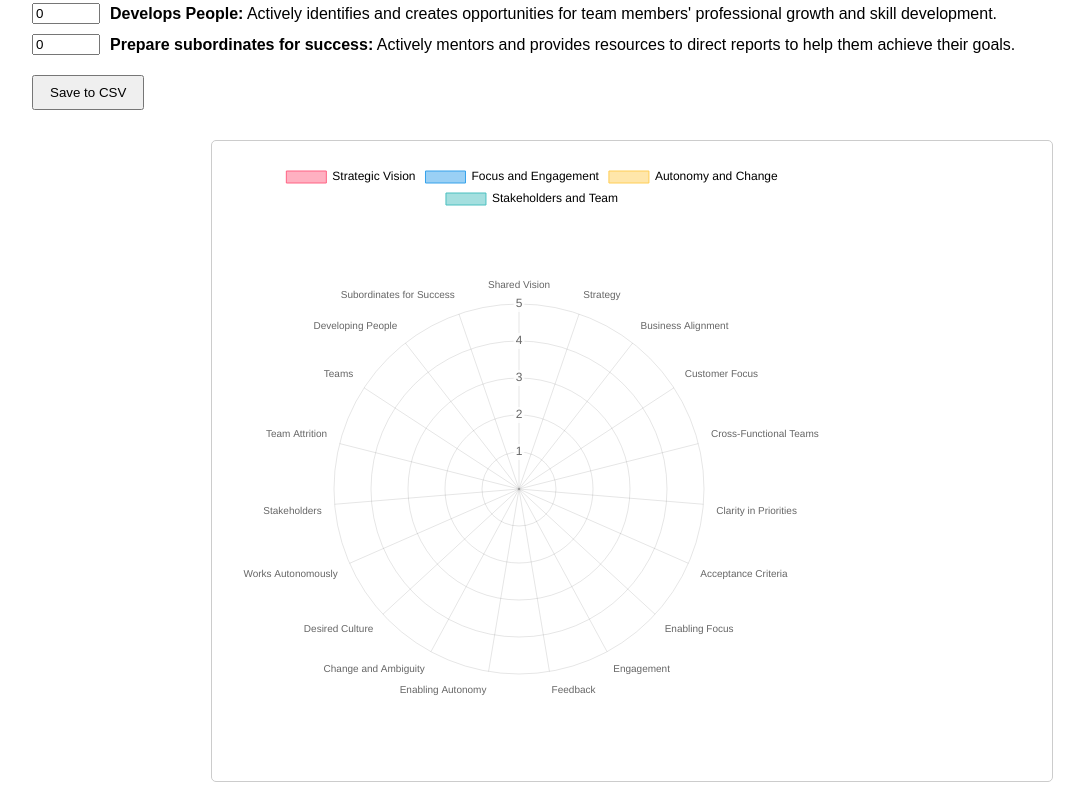
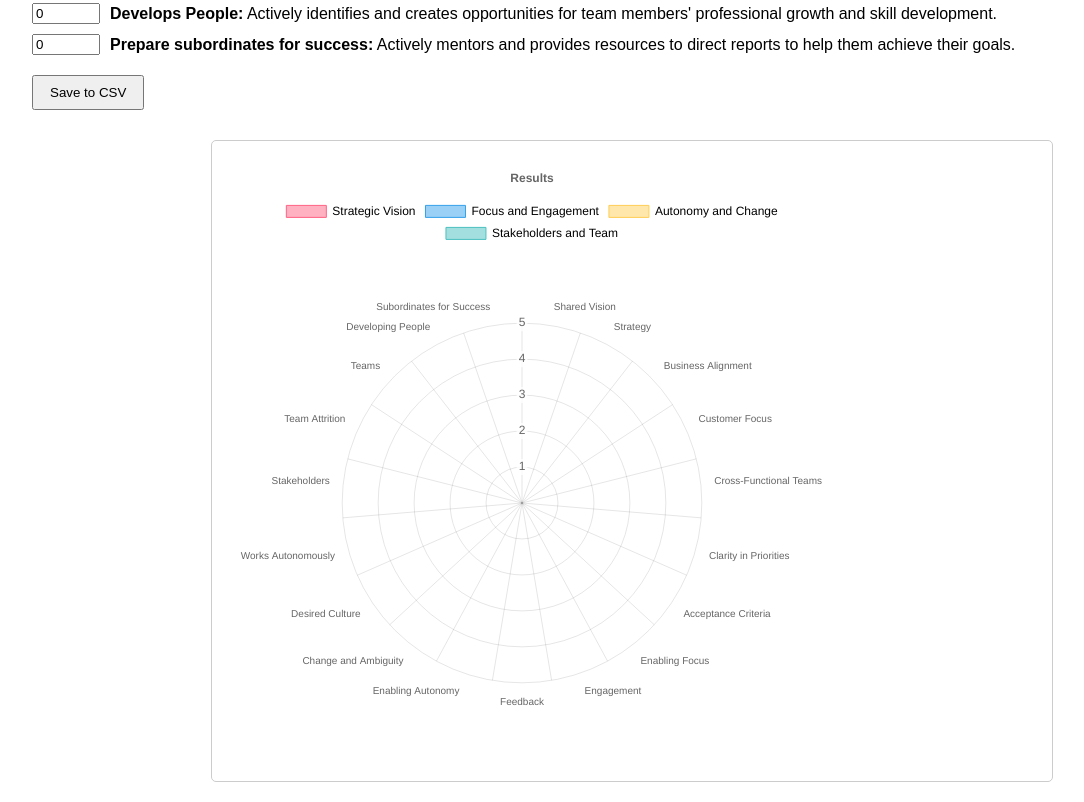
Before and after one commit to pcaronde/pythonPolarArea, a plain HTML site: page index-with-chart.html in a window 1280 px wide. Shown: the part 1320-2122 px from the top of the page, without its empty margins (8-1092 px from the left). Drawn offline with nearby package versions, Linux system fonts and the light colour scheme.

Commit message:
Aligned labels to centre

```diff
--- a/index-with-chart.html
+++ b/index-with-chart.html
@@ -222,6 +222,7 @@
                             },
                             pointLabels: {
                                 display: true,
+                                centerPointLabels: true,
                                 font: {
                                     size: 10
                                 },
@@ -236,7 +237,7 @@
                         legend: {
                             position: 'top',
                             labels: {
-                                generateLabels: function(chart) {
+                                generateLabels: function (chart) {
                                     // Return only the four main themes for the legend
                                     return [{
                                         text: 'Strategic Vision',
@@ -265,6 +266,11 @@
                                     }];
                                 }
                             },
+                        },
+                        title: {
+                            display: true,
+                            //text:  document.getElementById('employeeName').textContent + ' - ' + 'Results'
+                            text: 'Results'
                         },
                         tooltip: {
                             callbacks: {
```
